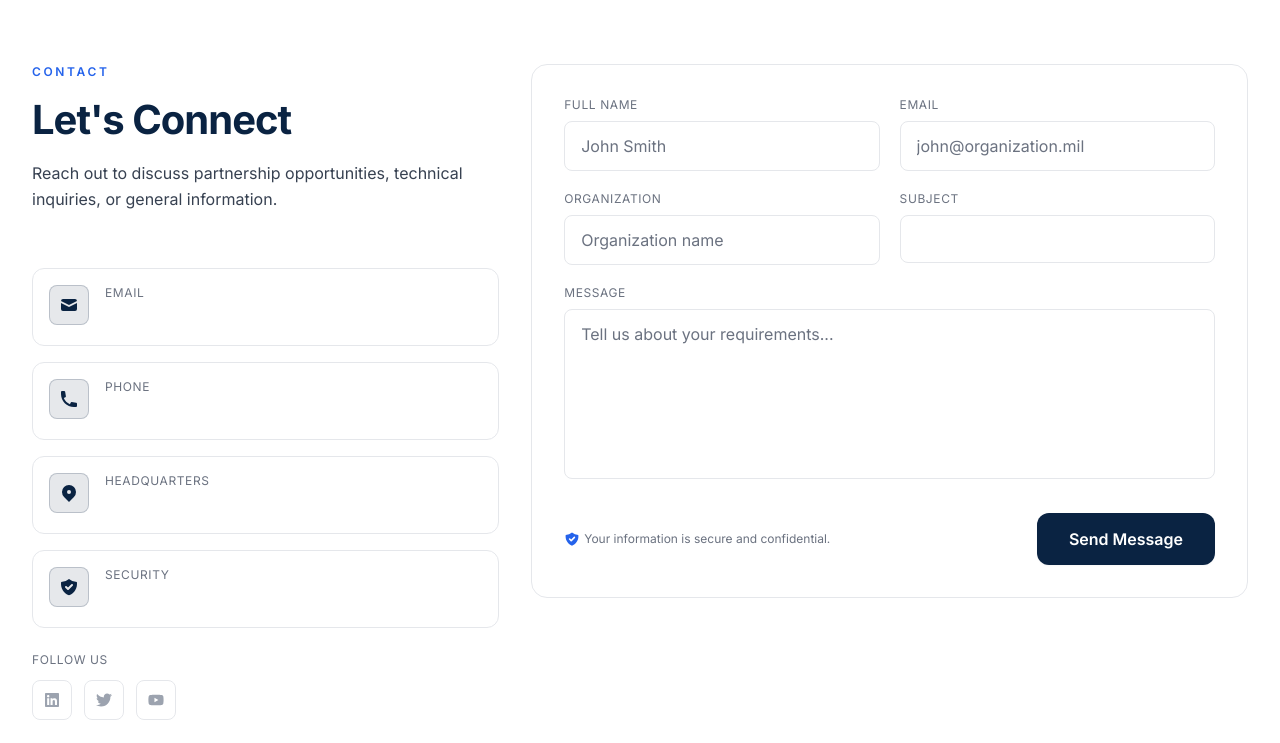
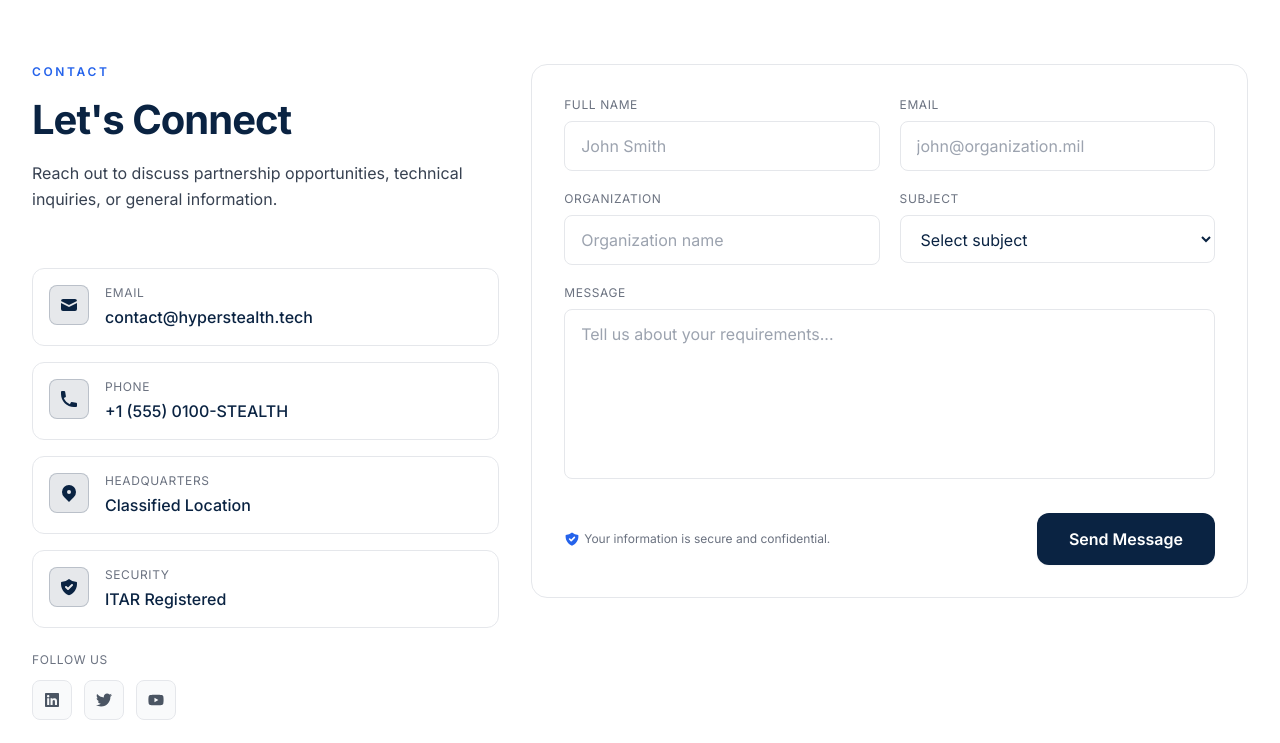
Before and after one commit to Ayush-2-singh/health-stealth-, a Next.js app: page /contact in a window 1280 px wide. Shown: the part 680-1423 px from the top of the page. Built offline with nearby package versions, Linux system fonts and the light colour scheme.

Commit message:
fix: resolve white-on-white color visibility in src/app/contact/page.tsx

```diff
--- a/src/app/contact/page.tsx
+++ b/src/app/contact/page.tsx
@@ -26,9 +26,9 @@ export default function Contact() {
                   { icon: HiLocationMarker, label: "Headquarters", value: "Classified Location" },
                   { icon: HiShieldCheck, label: "Security", value: "ITAR Registered" },
                 ].map((item, i) => (
-                  <motion.div key={i} initial={{ opacity: 0, x: -20 }} whileInView={{ opacity: 1, x: 0 }} viewport={{ once: true }} transition={{ duration: 0.5, delay: i * 0.1 }} className="flex items-start gap-4 bg-card border border-border rounded-xl p-4">
+                  <motion.div key={i} initial={{ opacity: 0, x: -20 }} whileInView={{ opacity: 1, x: 0 }} viewport={{ once: true }} transition={{ duration: 0.5, delay: i * 0.1 }} className="flex items-start gap-4 bg-white border border-border rounded-xl p-4">
                     <div className="w-10 h-10 bg-primary/10 border border-primary/20 rounded-lg flex items-center justify-center flex-shrink-0"><item.icon className="w-5 h-5 text-primary" /></div>
-                    <div><div className="text-xs text-muted uppercase tracking-wider mb-1">{item.label}</div><div className="text-white font-medium">{item.value}</div></div>
+                    <div><div className="text-xs text-muted uppercase tracking-wider mb-1">{item.label}</div><div className="text-heading font-medium">{item.value}</div></div>
                   </motion.div>
                 ))}
               </div>
@@ -36,41 +36,41 @@ export default function Contact() {
                 <div className="text-xs text-muted uppercase tracking-wider mb-3">Follow Us</div>
                 <div className="flex gap-3">
                   {[FaLinkedin, FaTwitter, FaYoutube].map((Icon, i) => (
-                    <a key={i} href="#" className="w-10 h-10 bg-white/5 hover:bg-primary/20 border border-border hover:border-primary/50 rounded-lg flex items-center justify-center text-gray-400 hover:text-white transition-all" aria-label="Social link"><Icon className="w-4 h-4" /></a>
+                    <a key={i} href="#" className="w-10 h-10 bg-gray-50 hover:bg-primary/20 border border-border hover:border-primary/50 rounded-lg flex items-center justify-center text-gray-600 hover:text-heading transition-all" aria-label="Social link"><Icon className="w-4 h-4" /></a>
                   ))}
                 </div>
               </div>
-              <div className="relative aspect-video bg-card border border-border rounded-2xl overflow-hidden">
+              <div className="relative aspect-video bg-white border border-border rounded-2xl overflow-hidden">
                 <div className="absolute inset-0 grid-bg opacity-40" />
                 <div className="absolute inset-0 flex items-center justify-center">
                   <div className="text-center">
                     <HiLocationMarker className="w-12 h-12 text-primary mx-auto mb-2" />
-                    <div className="text-sm text-gray-400">Secure Location</div>
+                    <div className="text-sm text-gray-600">Secure Location</div>
                     <div className="text-xs text-muted">Access by appointment only</div>
                   </div>
                 </div>
               </div>
             </div>
             <motion.div initial={{ opacity: 0, y: 30 }} whileInView={{ opacity: 1, y: 0 }} viewport={{ once: true }} transition={{ duration: 0.7 }} className="lg:col-span-3">
-              <form onSubmit={handleSubmit} className="bg-card border border-border rounded-2xl p-8 space-y-5">
+              <form onSubmit={handleSubmit} className="bg-white border border-border rounded-2xl p-8 space-y-5">
                 <div className="grid grid-cols-1 md:grid-cols-2 gap-5">
                   <div>
                     <label className="block text-xs text-muted uppercase tracking-wider mb-2">Full Name</label>
-                    <input type="text" required value={formData.name} onChange={(e) => setFormData({ ...formData, name: e.target.value })} className="w-full px-4 py-3 bg-background border border-border rounded-lg text-white placeholder-gray-500 focus:border-primary focus:outline-none transition-colors" placeholder="John Smith" />
+                    <input type="text" required value={formData.name} onChange={(e) => setFormData({ ...formData, name: e.target.value })} className="w-full px-4 py-3 bg-background border border-border rounded-lg text-heading placeholder-gray-400 focus:border-primary focus:outline-none transition-colors" placeholder="John Smith" />
                   </div>
                   <div>
                     <label className="block text-xs text-muted uppercase tracking-wider mb-2">Email</label>
-                    <input type="email" required value={formData.email} onChange={(e) => setFormData({ ...formData, email: e.target.value })} className="w-full px-4 py-3 bg-background border border-border rounded-lg text-white placeholder-gray-500 focus:border-primary focus:outline-none transition-colors" placeholder="john@organization.mil" />
+                    <input type="email" required value={formData.email} onChange={(e) => setFormData({ ...formData, email: e.target.value })} className="w-full px-4 py-3 bg-background border border-border rounded-lg text-heading placeholder-gray-400 focus:border-primary focus:outline-none transition-colors" placeholder="john@organization.mil" />
                   </div>
                 </div>
                 <div className="grid grid-cols-1 md:grid-cols-2 gap-5">
                   <div>
                     <label className="block text-xs text-muted uppercase tracking-wider mb-2">Organization</label>
-                    <input type="text" value={formData.organization} onChange={(e) => setFormData({ ...formData, organization: e.target.value })} className="w-full px-4 py-3 bg-background border border-border rounded-lg text-white placeholder-gray-500 focus:border-primary focus:outline-none transition-colors" placeholder="Organization name" />
+                    <input type="text" value={formData.organization} onChange={(e) => setFormData({ ...formData, organization: e.target.value })} className="w-full px-4 py-3 bg-background border border-border rounded-lg text-heading placeholder-gray-400 focus:border-primary focus:outline-none transition-colors" placeholder="Organization name" />
                   </div>
                   <div>
                     <label className="block text-xs text-muted uppercase tracking-wider mb-2">Subject</label>
-                    <select value={formData.subject} onChange={(e) => setFormData({ ...formData, subject: e.target.value })} className="w-full px-4 py-3 bg-background border border-border rounded-lg text-white focus:border-primary focus:outline-none transition-colors">
+                    <select value={formData.subject} onChange={(e) => setFormData({ ...formData, subject: e.target.value })} className="w-full px-4 py-3 bg-background border border-border rounded-lg text-heading focus:border-primary focus:outline-none transition-colors">
                       <option value="">Select subject</option>
                       <option value="partnership">Partnership Inquiry</option>
                       <option value="technical">Technical Question</option>
@@ -82,7 +82,7 @@ export default function Contact() {
                 </div>
                 <div>
                   <label className="block text-xs text-muted uppercase tracking-wider mb-2">Message</label>
-                  <textarea required rows={6} value={formData.message} onChange={(e) => setFormData({ ...formData, message: e.target.value })} className="w-full px-4 py-3 bg-background border border-border rounded-lg text-white placeholder-gray-500 focus:border-primary focus:outline-none transition-colors resize-none" placeholder="Tell us about your requirements..." />
+                  <textarea required rows={6} value={formData.message} onChange={(e) => setFormData({ ...formData, message: e.target.value })} className="w-full px-4 py-3 bg-background border border-border rounded-lg text-heading placeholder-gray-400 focus:border-primary focus:outline-none transition-colors resize-none" placeholder="Tell us about your requirements..." />
                 </div>
                 <div className="flex items-center justify-between pt-2">
                   <div className="text-xs text-muted"><HiShieldCheck className="inline w-4 h-4 text-secondary mr-1" />Your information is secure and confidential.</div>
```
